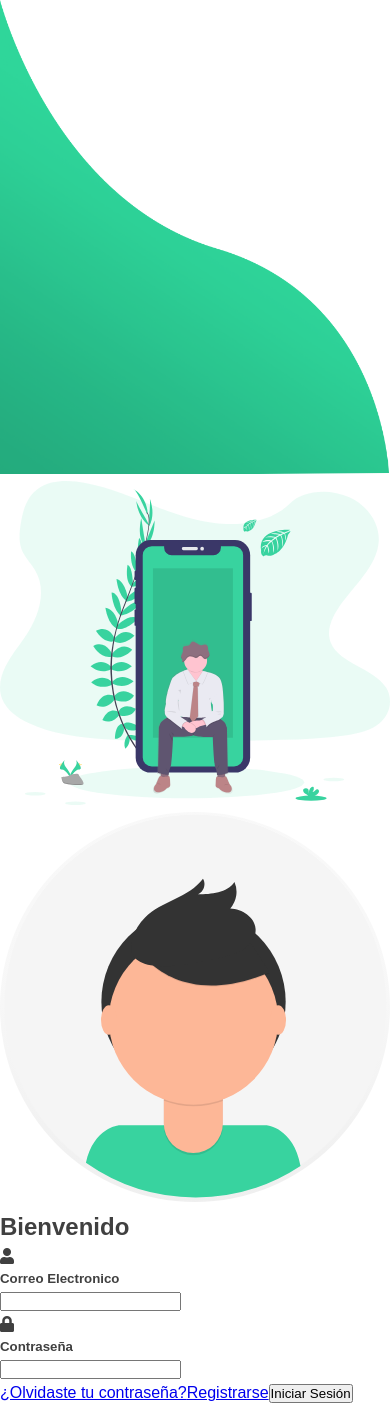
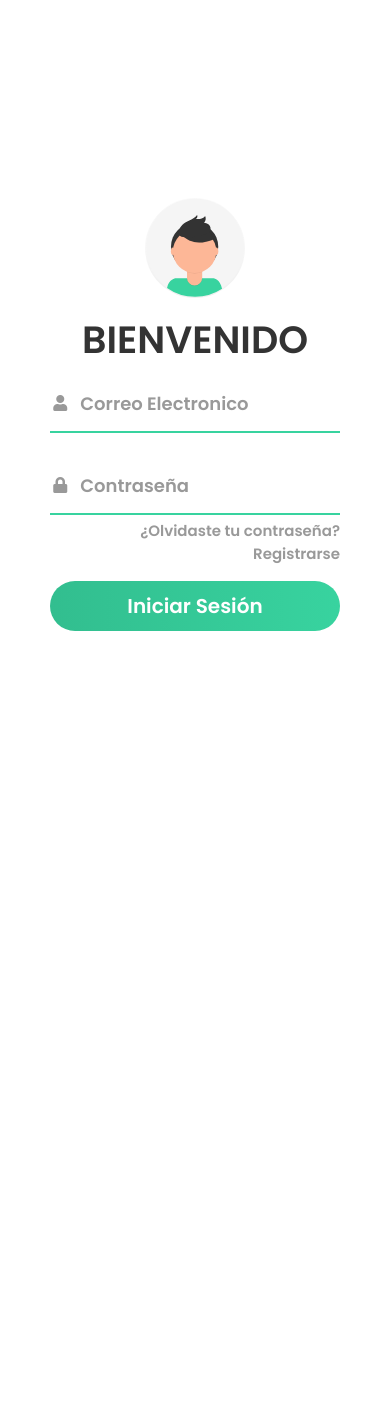
Before and after one commit to GabrielJAlvarezC/PreIcfes, a Node server app: page / in a window 390 px wide. After the commit the page ends 631 px from the top, so only its background shows below. Run offline with Node 20, Linux system fonts and the light colour scheme; some libraries are stand-ins or nearby versions.

Commit message:
no sé no lo hice. preguntarle a @David

```diff
--- a/public/css/style.css
+++ b/public/css/style.css
@@ -1,236 +1,175 @@
-* {
-  box-sizing: border-box;
+*,
+*::after,
+*::before {
   margin: 0;
   padding: 0;
-}
+  box-sizing: inherit; }
+
+html {
+  font-size: 62.5%; }
 
 body {
-  font-family: "Montserrat", sans-serif;
-  font-size: 1rem;
-  color: #404040;
-  line-height: 1.5;
-}
+  box-sizing: border-box; }
 
-img {
-  max-width: 100%;
-}
+body {
+  font-family: "Poppins", sans-serif;
+  font-weight: 400; }
 
-/* Typography */
+.main__bckimg {
+  position: fixed;
+  height: 100%;
+  left: 0;
+  bottom: 0;
+  z-index: -1; }
 
-h1,
-h2 {
-  font-weight: 700;
-}
+.container {
+  width: 100vw;
+  height: 100vh;
+  display: grid;
+  grid-template-columns: repeat(2, 1fr);
+  gap: 11.2rem;
+  padding: 0 2rem; }
+  .container__logo-box {
+    display: flex;
+    justify-content: flex-end;
+    align-items: center; }
+  .container__logo {
+    width: 50rem; }
 
-/* Layout general */
-
-.main-grid {
-  display: grid;
-  grid-template-columns: minmax(1em, 1fr) minmax(0px, 500px) minmax(1em, 1fr);
-}
-
-.question__container > * {
-  grid-column: 2 / -2;
-}
-
-/* Layout Header */
-.header-content {
-  display: flex;
-  grid-column: 2 / -2;
-}
-
-/* Navigation */
-
-.nav {
-  position: fixed;
-  top: 40px;
-  right: 30px;
-  transition: 0.5s;
-  visibility: hidden;
-  opacity: 0;
-  display: flex;
-}
-
-.nav.active {
-  visibility: visible;
-  opacity: 1;
-  top: 20px;
-  display: flex;
-  /*background: red; */
-}
-
-.avatar-container {
-  position: relative;
-  width: 50px;
-  height: 50px;
-  border-radius: 50%;
-  overflow: hidden;
-  cursor: pointer;
-}
-
-.avatar-img {
-  position: absolute;
-  top: 0;
-  left: 0;
-  width: 100%;
-  height: 100%;
-  object-fit: cover;
-}
-
-.dropdown-menu-nav {
-  position: absolute;
-  top: 80px;
-  right: -10px;
-  padding: 10px 20px;
-  background: #fff;
-  width: 200px;
-  border-radius: 15px;
-}
-
-.dropdown-menu-nav::before {
-  content: "";
-  position: absolute;
-  top: -5px;
-  right: 28px;
-  width: 20px;
-  height: 20px;
-  background: #fff;
-  transform: rotate(45deg);
-}
-
-.dropdown-user-nav {
-  display: flex;
-  width: 200px;
-  justify-content: space-between;
-  align-items: center;
-}
-
-.dropdown-user-nav h3 {
-  width: 150px;
-  text-align: center;
-  font-weight: bold;
-  color: #555;
-  line-height: 1.2;
-}
-
-.nav-item {
-  list-style: none;
-  padding: 10px 0;
-  border-top: 1px solid rgba(0, 0, 0, 0.1);
+.login-container {
   display: flex;
   align-items: center;
-}
+  text-align: center; }
 
-.nav-item:first-child {
+.formLogin {
+  width: 36rem; }
+  .formLogin__avatar {
+    width: 10rem; }
+  .formLogin__main-title {
+    font-size: 4.5rem;
+    text-transform: uppercase;
+    margin: 1.5rem 0;
+    color: #333; }
+  .formLogin__input--placeholder {
+    position: absolute;
+    left: 1rem;
+    top: 50%;
+    transform: translateY(-50%);
+    color: #999;
+    font-size: 1.8rem;
+    transition: 0.3s; }
+  .formLogin__i {
+    display: flex;
+    justify-content: center;
+    align-items: center; }
+    .formLogin__i i {
+      color: #999;
+      font-size: 1.6rem; }
+  .formLogin__input {
+    position: absolute;
+    top: 0;
+    left: 0;
+    width: 100%;
+    height: 100%;
+    border: none;
+    outline: none;
+    background: none;
+    padding: 0.8rem 1.12rem;
+    font-size: 2rem;
+    color: #555;
+    font-family: inherit; }
+
+.formLogin__group {
+  display: grid;
+  grid-template-columns: 7% 93%;
+  margin: 2.5rem 0;
+  padding: 0.5rem 0;
+  border-bottom: 2px solid #d9d9d9;
+  position: relative; }
+  .formLogin__group::after, .formLogin__group::before {
+    content: "";
+    position: absolute;
+    bottom: -0.2rem;
+    width: 50%;
+    height: 2px;
+    background-color: #38d39f;
+    transition: 0.3s; }
+  .formLogin__group::after {
+    right: 50%; }
+  .formLogin__group::before {
+    left: 50%; }
+  .formLogin__group.focus::after, .formLogin__group.focus::before {
+    width: 50%; }
+  .formLogin__group.one {
+    margin-top: 0; }
+  .formLogin__group.two {
+    margin-bottom: 0.4rem; }
+  .formLogin__group > div {
+    position: relative;
+    height: 4.5rem; }
+  .formLogin__group.focus .formLogin__i i {
+    color: #38d39f;
+    transition: 0.3s; }
+  .formLogin__group.focus .formLogin--grid .formLogin__input--placeholder {
+    top: -0.5rem;
+    font-size: 1.5rem; }
+
+.link {
+  display: block;
+  text-align: right;
+  text-decoration: none;
+  color: #999;
+  font-size: 1.5rem;
+  transition: 0.3s; }
+  .link:hover {
+    color: #38d39f; }
+
+.btn--login {
+  width: 100%;
+  height: 5rem;
+  border-radius: 10rem;
+  margin: 1.6rem 0;
+  font-size: 2rem;
+  outline: none;
   border: none;
-}
+  background-image: linear-gradient(to right, #32be8f, #38d39f, #32be8f);
+  cursor: pointer;
+  color: #fff;
+  font-family: inherit;
+  background-size: 200%;
+  transition: 0.5s; }
+  .btn--login:hover {
+    background-position: right; }
 
-.nav-item .fas {
-  max-width: 20px;
-  margin-right: 10px;
-  opacity: 0.5;
-  transition: 0.5s;
-}
+@media screen and (max-width: 1050px) {
+  .container {
+    gap: 8rem; } }
 
-.nav-item:hover .fas {
-  opacity: 1;
-}
+@media screen and (max-width: 1000px) {
+  .formLogin {
+    width: 29rem; }
+    .formLogin__main-title {
+      font-size: 3.8rem;
+      margin: 0.8rem 0; }
+  .container__logo {
+    width: 40rem; } }
 
-.nav-link {
-  display: inline-block;
-  text-decoration: none;
-  color: #555;
-  transition: 0.5s;
-}
+@media screen and (max-width: 900px) {
+  .container {
+    grid-template-columns: 1fr; }
+    .container__logo-box {
+      display: none; }
+  .main__bckimg {
+    display: none; }
+  .login-container {
+    justify-content: center; } }
 
-.nav-item:hover .nav-link {
-  color: green;
-}
+.stepTwo {
+  display: flex;
+  flex-direction: column; }
 
-.close-nav {
-  background: #fff;
-  cursor: pointer;
-  font-size: 2rem;
-  width: 40px;
-  height: 40px;
-  border-radius: 50%;
-  color: #555;
-}
+.hidden {
+  display: none; }
 
-.open-nav {
-  border: 0;
-  background: 0;
-  color: #555;
-  cursor: pointer;
-  padding: 0.5em;
-  margin-left: auto;
-  font-size: 1.2em;
-}
-
-/* Background image */
-
-.home__bkimg {
-  background-image: url("../img/WhatsApp\ Image\ 2021-02-10\ at\ 5.18.18\ PM.jpeg");
-  background-size: cover;
-  padding: 8em 0 4em;
-  background-position: center;
-}
-
-.home__bkimg > * {
-  grid-column: 2 / -2;
-}
-
-.main-content > * {
-  grid-column: 2 / -2;
-}
-
-.section__quiz > * {
-  grid-column: 2 / -2;
-}
-
-.form__group {
-  margin: 1em 0;
-}
-
-label {
-  margin-right: 0.5em;
-}
-
-#options {
-  width: 100%;
-}
-
-.form__options,
-.true-false,
-.multiple-choice {
-  display: none;
-}
-
-.active {
-  display: block;
-}
-
-textarea {
-  resize: none;
-}
-
-/* =============================================== Quiz ===================================================*/
-
-.slider {
-  /* overflow: hidden; */
-  position: relative;
-  background: purple;
-}
-
-.slide {
-  position: absolute;
-  width: 100%;
-
-  /* background: red; */
-}
-
-.arrows,
-.navQuestions {
-  position: absolute;
-  z-index: 1;
-}
+select {
+  margin: 1.2em; }
```
